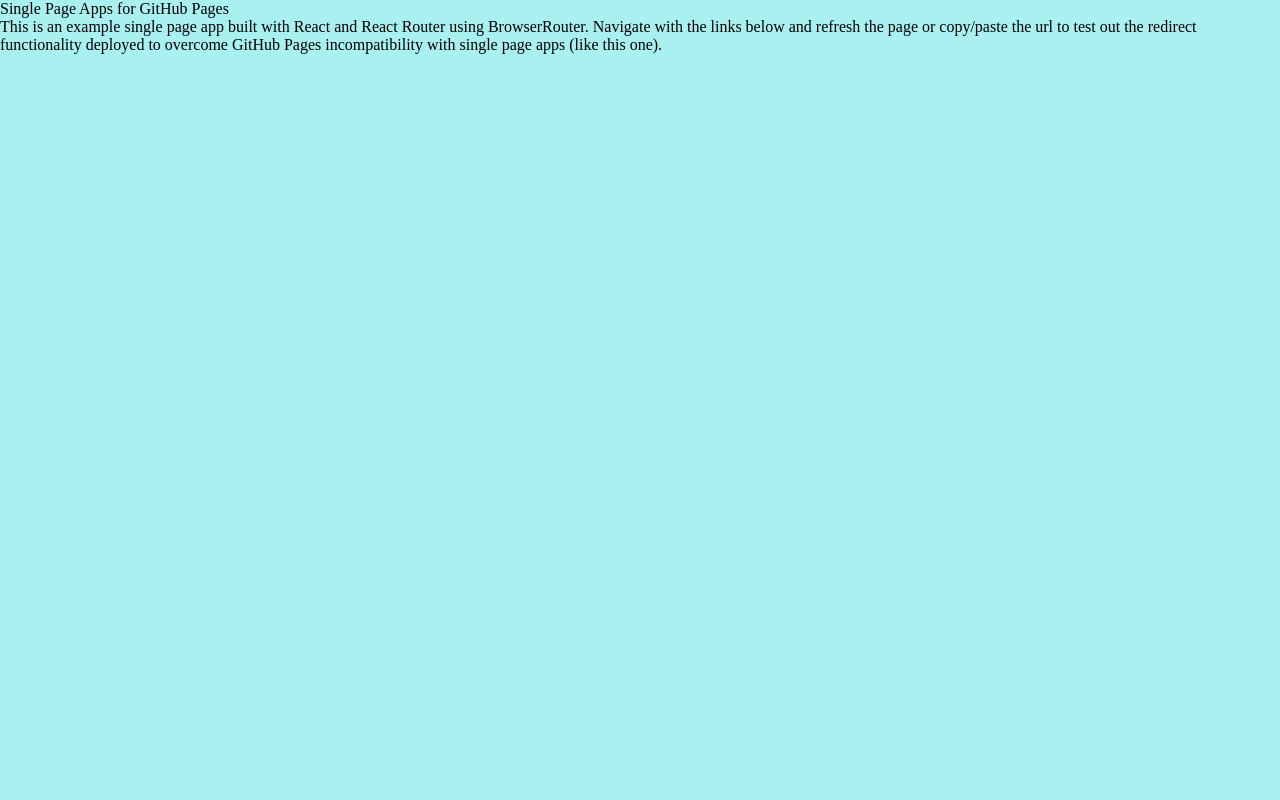
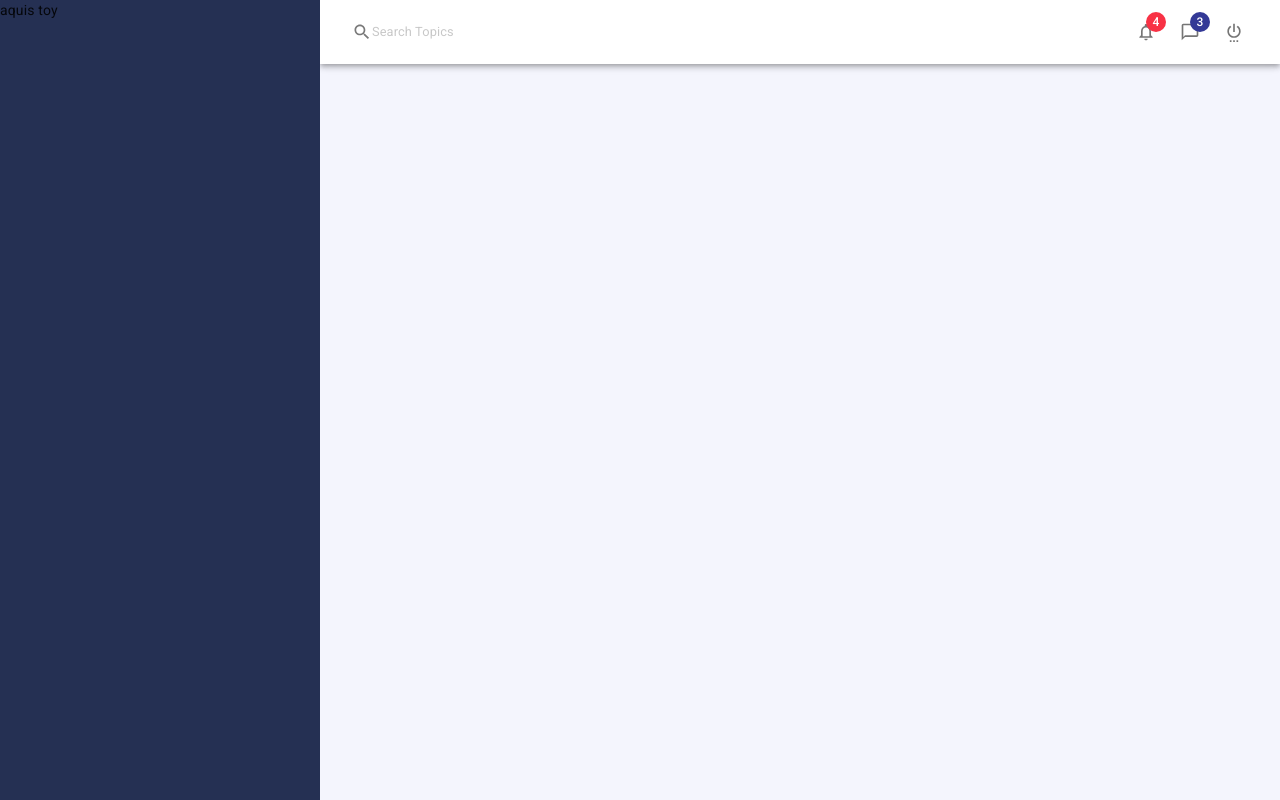
Before and after one commit to pcavendano/cafecito, a React app: page / in a window 1280 px wide. Built offline with nearby package versions, Linux system fonts and the light colour scheme.

Commit message:
Add initial components layout

```diff
--- a/index.html
+++ b/index.html
@@ -2,12 +2,12 @@
 <html>
   <head>
     <meta charset="utf-8" />
-    <meta name="viewport" content="width=device-width, initial-scale=1" />
+    <meta
+      name="viewport"
+      content="minimum-scale=1, initial-scale=1, width=device-width"
+    />
     <title>Cafecito</title>
-    <meta
-      name="description"
-      content="SPA built with React and TS."
-    />
+    <meta name="description" content="SPA built with React and TS." />
     <!-- favicon -->
     <link rel="icon" type=”image/svg+xml”
     href="/favicon/green-grid-144-168-192.svg">
@@ -20,7 +20,10 @@
       rel="apple-touch-icon"
       href="/favicon/green-grid-144-168-192-180x180.png"
     />
-
+    <link
+      rel="stylesheet"
+      href="https://fonts.googleapis.com/css?family=Roboto:300,400,500,700&display=swap"
+    />
     <meta name="theme-color" content="#00000" />
   </head>
   <body>
--- /dev/null
+++ b/src/App/App.tsx
@@ -0,0 +1,52 @@
+import React from 'react';
+import { Switch, Route } from 'react-router-dom';
+import { Home } from '../components/Home/Home';
+import SideMenu from '../components/SideMenu';
+import { CssBaseline } from '@material-ui/core';
+import {
+  makeStyles,
+  createMuiTheme,
+  ThemeProvider,
+} from '@material-ui/core/styles';
+import Header from '../components/Header';
+
+const theme = createMuiTheme({
+  palette: {
+    primary: {
+      main: '#333996',
+      light: '#3c44b126',
+    },
+    secondary: {
+      main: '#f83245',
+      light: '#f8324526',
+    },
+    background: {
+      default: '#f4f5fd',
+    },
+  },
+});
+const useStyles = makeStyles({
+  appMain: {
+    paddingLeft: '320px',
+    width: '100%',
+  },
+});
+
+const App: React.VFC = () => {
+  const classes = useStyles();
+
+  return (
+    <ThemeProvider theme={theme}>
+      <CssBaseline />
+      <SideMenu />
+      <div className={classes.appMain}>
+        <Header />
+      </div>
+      {/* <Switch>
+        <Route exact path="/" component={Home} />
+      </Switch> */}
+    </ThemeProvider>
+  );
+};
+
+export default App;
--- a/src/components/App.tsx
+++ /dev/null
@@ -1,13 +0,0 @@
-import React from 'react';
-import { Switch, Route } from 'react-router-dom';
-import { Home } from './Home';
-
-
-export const App: React.VFC = () => (
-  <div >
-    <h1>Single Page Apps for GitHub Pages</h1>
-    <Switch>
-      <Route exact path="/" component={Home} />
-    </Switch>
-  </div>
-);
--- /dev/null
+++ b/src/components/Header.tsx
@@ -0,0 +1,66 @@
+import React from 'react';
+import {
+  AppBar,
+  Toolbar,
+  Grid,
+  InputBase,
+  IconButton,
+  Badge,
+} from '@material-ui/core';
+import { makeStyles } from '@material-ui/core/styles';
+import ChatBubbleOutlineIcon from '@material-ui/icons/ChatBubbleOutline';
+import NotificationsNoneIcon from '@material-ui/icons/NotificationsNone';
+import SettingsPowerIcon from '@material-ui/icons/SettingsPower';
+import SearchIcon from '@material-ui/icons/Search';
+
+const useStyles = makeStyles((theme) => ({
+  root: {
+    backgroundColor: '#fff',
+  },
+  searchInput: {
+    opacity: '0.6',
+    padding: `0px ${theme.spacing(1)}px`,
+    fontSize: '0.8rem',
+    '&:hover': {
+      backgroundColor: '#f2f2f2',
+    },
+    '& .MultiSvgIcon-root': {
+      marginRight: theme.spacing(1),
+    },
+  },
+}));
+const Header: React.FC = () => {
+  const classes = useStyles();
+  return (
+    <AppBar position="static" className={classes.root}>
+      <Toolbar>
+        <Grid container alignItems="center">
+          <Grid item>
+            <InputBase
+              placeholder="Search Topics"
+              className={classes.searchInput}
+              startAdornment={<SearchIcon fontSize="small" />}
+            />
+          </Grid>
+          <Grid item sm></Grid>
+          <Grid item>
+            <IconButton>
+              <Badge badgeContent={4} color="secondary">
+                <NotificationsNoneIcon fontSize="small" />
+              </Badge>
+            </IconButton>
+            <IconButton>
+              <Badge badgeContent={3} color="primary">
+                <ChatBubbleOutlineIcon fontSize="small" />
+              </Badge>
+            </IconButton>
+            <IconButton>
+              <SettingsPowerIcon fontSize="small" />
+            </IconButton>
+          </Grid>
+        </Grid>
+      </Toolbar>
+    </AppBar>
+  );
+};
+export default Header;
--- /dev/null
+++ b/src/components/SideMenu.tsx
@@ -0,0 +1,23 @@
+import React from 'react';
+import { makeStyles } from '@material-ui/core/styles';
+
+//THIS IS JSS
+//WE NEED TO CONVERT THIS TO ITS ORIGINAL SINTAX makeStyles and withStyles
+
+const useStyles = makeStyles({
+  sideMenu: {
+    display: 'flex',
+    flexDirection: 'column',
+    position: 'absolute',
+    left: '0px',
+    width: '320px',
+    height: '100%',
+    backgroundColor: '#253053',
+  },
+});
+
+const SideMenu: React.FC = (props) => {
+  const classes = useStyles();
+  return <div className={classes.sideMenu}>aquis toy</div>;
+};
+export default SideMenu;
--- a/src/index.tsx
+++ b/src/index.tsx
@@ -1,8 +1,7 @@
 import React from 'react';
 import ReactDOM from 'react-dom';
 import { BrowserRouter } from 'react-router-dom';
-import { App } from './components/App';
-import './resources/styles.css';
+import App from './App/App';
 
 ReactDOM.render(
   <BrowserRouter>
--- a/src/resources/styles.css
+++ /dev/null
@@ -1,36 +0,0 @@
-html,
-body,
-div,
-span,
-a,
-p,
-ul,
-li,
-h1,
-code,
-nav,
-input,
-label {
-  margin: 0;
-  border: 0;
-  padding: 0;
-  box-sizing: inherit;
-  font: inherit;
-  text-decoration: inherit;
-  text-align: inherit;
-  color: inherit;
-  background: transparent;
-}
-/*pass window height (w/o scroll bars) down to react app, note can't use vh because that
-      includes scroll bars and mobile browser footer, etc so doesn't give viewable area*/
-html,
-body {
-  height: 100%;
-}
-html {
-  background-color: rgb(0, 120, 0);
-}
-#root {
-  background-color: #a9f0f0;
-  min-height: 100%;
-}
```
Also changed, not shown: src/components/Home/Home.tsx (renamed from src/components/Home.tsx), 4 other files (tests, documents, lock files or other folders).
